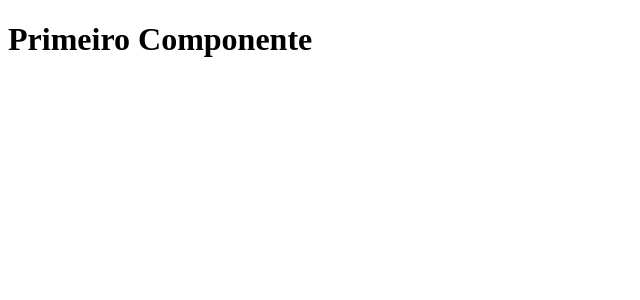
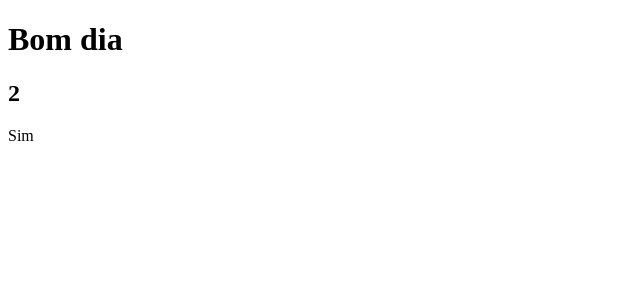
Before and after one commit to pedroadmn/react_course_dev, a React (Create React App) app: page / in a window 1280 px wide. Shown: the top 300 px of the page, without its empty margins (0-640 px from the left). Built offline with nearby package versions, Linux system fonts and the light colour scheme.

Commit message:
About Props

```diff
--- a/src/components/PrimeiroComponente.jsx
+++ b/src/components/PrimeiroComponente.jsx
@@ -1,6 +1,15 @@
 import React from 'react';
 
-export default () => <h1> Primeiro Componente </h1>
+let isLegal = true
+
+export default (props) =>
+    <div>
+        <h1> {props.valor} </h1>
+        <h2> {1 + 1} </h2>
+        <p> {isLegal ? 'Sim' : 'Não'} </p>
+    </div>
+
+// export default () => <h1> Primeiro Componente </h1>
 
 // export default function () {
 //     return <h1>Primeiro Componente</h1>
--- a/src/index.js
+++ b/src/index.js
@@ -3,4 +3,7 @@
 import PrimeiroComponente from './components/PrimeiroComponente'
 
 const element = document.getElementById('root');
-ReactDOM.render(<div><PrimeiroComponente /></div>, element); //JSX permite usar tags html no contexto de código javascript
+ReactDOM.render(
+    <div><PrimeiroComponente valor="Bom dia" aBcD={123} /></div>,
+    element
+); //JSX permite usar tags html no contexto de código javascript
```
